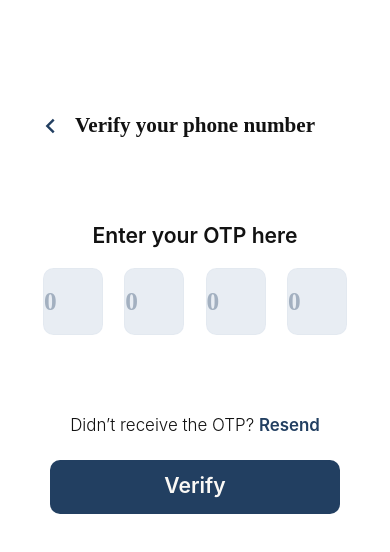
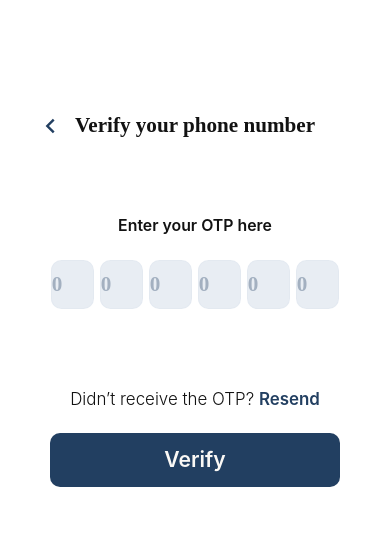
Before and after one commit to Sakthi1674/Kubyn, a React Native app: screen /NumOtp in a window 390 px wide. Shown: the top 552 px of the page. Built offline with nearby package versions, Linux system fonts and the light colour scheme.

Commit message:
17-10-2025

```diff
--- a/package.json
+++ b/package.json
@@ -17,7 +17,7 @@
     "@react-navigation/native-stack": "^7.3.27",
     "@react-navigation/stack": "^7.4.9",
     "react": "19.1.0",
-    "react-native": "0.81.4",
+    "react-native": "^0.81.4",
     "react-native-safe-area-context": "^5.6.1",
     "react-native-screens": "^4.16.0",
     "react-native-size-matters": "^0.4.2",
--- a/src/screens/createaccount/NumOtp.tsx
+++ b/src/screens/createaccount/NumOtp.tsx
@@ -5,53 +5,59 @@ import {
   StyleSheet,
   TouchableOpacity,
   TextInput,
+  Alert,
 } from "react-native";
 import { useNavigation, NavigationProp, useRoute, RouteProp } from "@react-navigation/native";
 import BackWard from "../../assets/icons/BackWard";
 import ButtonComp from "../../components/common/ButtonComp";
 import { scale, verticalScale, moderateScale } from "react-native-size-matters";
+import auth from '@react-native-firebase/auth';
 
 type RootStackParamList = {
   NumVerify: undefined;
-  NumOtp: { phone: string }; // Correct
-  CreateAccount: { number: string }; // Keep number param
+  NumOtp: { phone: string; confirmResult: any };
+  CreateAccount: { number: string };
   LoginSuccess: undefined;
 };
-
-
 const NumOtp: React.FC = () => {
-  const [otp, setOtp] = useState(["", "", "", ""]);
+  const [otp, setOtp] = useState(new Array(6).fill("")); // 6 digits
   const [error, setError] = useState(false);
   const [focusedIndex, setFocusedIndex] = useState<number | null>(null);
   const inputsRef = useRef<TextInput[]>([]);
   const navigation = useNavigation<NavigationProp<RootStackParamList>>();
   const route = useRoute<RouteProp<RootStackParamList, "NumOtp">>();
-const phone = route.params?.phone || ""; // receive phone
+  const phone = route.params?.phone || "";
+  const confirmResult = route.params?.confirmResult;
 
   const handleChange = (text: string, index: number) => {
     if (/^\d$/.test(text) || text === "") {
       const newOtp = [...otp];
       newOtp[index] = text;
       setOtp(newOtp);
-
-      // If user types something after error → reset error
       if (text) setError(false);
 
-      // Auto move focus
-      if (text && index < 3) {
-        inputsRef.current[index + 1]?.focus();
-      } else if (!text && index > 0) {
-        inputsRef.current[index - 1]?.focus();
-      }
+      // Auto-focus next or previous
+      if (text && index < 5) inputsRef.current[index + 1]?.focus();
+      else if (!text && index > 0) inputsRef.current[index - 1]?.focus();
     }
   };
 
-  const handleVerify = () => {
+  const handleVerify = async () => {
     const enteredOtp = otp.join("");
-    if (enteredOtp.length === 4 && /^\d{4}$/.test(enteredOtp)) {
+    if (enteredOtp.length === 6 && /^\d{6}$/.test(enteredOtp)) {
       setError(false);
-      console.log("Entered OTP:", enteredOtp);
-      navigation.navigate("CreateAccount", { number: phone });
+      if (!confirmResult) {
+        // Alert.alert("Error", "OTP verification failed. Please try again.");
+        return;
+      }
+      try {
+        await confirmResult.confirm(enteredOtp);
+        navigation.navigate("CreateAccount", { number: phone });
+      } catch (err: any) {
+        console.error("OTP verification error:", err);
+        setError(true);
+        // Alert.alert("Invalid OTP", "The OTP you entered is incorrect.");
+      }
     } else {
       setError(true);
     }
@@ -59,12 +65,8 @@ const phone = route.params?.phone || ""; // receive phone
 
   return (
     <View style={styles.container}>
-      {/* Header */}
       <View style={styles.headerContainer}>
-        <TouchableOpacity
-          onPress={() => navigation.goBack()}
-          style={styles.backButton}
-        >
+        <TouchableOpacity onPress={() => navigation.goBack()} style={styles.backButton}>
           <BackWard width={10} height={16} color="#223F61" />
         </TouchableOpacity>
         <Text style={styles.heading}>Verify your phone number</Text>
@@ -72,12 +74,9 @@ const phone = route.params?.phone || ""; // receive phone
 
       <Text style={styles.otpText}>Enter your OTP here</Text>
 
-      {/* OTP Boxes */}
       <View style={styles.otpContainer}>
         {otp.map((digit, index) => {
           const isFocused = focusedIndex === index;
-
-          // 🔹 Dynamic color logic
           let borderColor = "#E3E9F1CC";
           let backgroundColor = "#E3E9F1CC";
           let placeholderColor = "rgba(34,63,97,0.35)";
@@ -93,13 +92,8 @@ const phone = route.params?.phone || ""; // receive phone
           return (
             <TextInput
               key={index}
-              ref={(el) => {
-                if (el) inputsRef.current[index] = el;
-              }}
-              style={[
-                styles.otpBox,
-                { borderColor, backgroundColor },
-              ]}
+              ref={(el) => { if (el) inputsRef.current[index] = el; }}
+              style={[styles.otpBox, { borderColor, backgroundColor }]}
               keyboardType="number-pad"
               maxLength={1}
               value={digit}
@@ -114,122 +108,137 @@ const phone = route.params?.phone || ""; // receive phone
         })}
       </View>
 
-      {/* Error message */}
       <View style={styles.errorWrapper}>
-        {error ? (
-          <Text style={styles.errorText}>* OTP is required</Text>
-        ) : null}
+        {error ? <Text style={styles.errorText}>* Invalid OTP</Text> : null}
       </View>
 
-      {/* Resend Section */}
       <View style={styles.resendContainer}>
         <Text style={styles.infoText}>Didn’t receive the OTP? </Text>
-        <TouchableOpacity onPress={() => console.log("Resend OTP")}>
+        <TouchableOpacity onPress={() => confirmResult && confirmResult.resend && confirmResult.resend()}>
           <Text style={styles.resendText}>Resend</Text>
         </TouchableOpacity>
       </View>
 
-      {/* Verify Button */}
       <ButtonComp
         title="Verify"
         onPress={handleVerify}
-        style={{
-          backgroundColor: "#223F61",
-        }}
-        textStyle={{
-          color: "#FAF8F5",
-        }}
+        style={{ backgroundColor: "#223F61" }}
+        textStyle={{ color: "#FAF8F5" }}
       />
     </View>
   );
 };
 
+
 const styles = StyleSheet.create({
+  // Main container for the screen
   container: {
-    flex: 1,
-    backgroundColor: "#FFFFFF",
-    paddingHorizontal: scale(40),
-    paddingTop: verticalScale(90),
-    alignItems: "center",
+    flex: 1, // fills the entire screen
+    backgroundColor: "#FFFFFF", // white background
+    paddingHorizontal: scale(40), // horizontal padding on both sides
+    paddingTop: verticalScale(90), // top padding
+    alignItems: "center", // center items horizontally
   },
+
+  // Container for the header section (back button + title)
   headerContainer: {
-    width: "100%",
-    marginBottom: verticalScale(20),
-    alignItems: "center",
-    position: "relative",
+    width: "100%", // full width
+    marginBottom: verticalScale(20), // space below header
+    alignItems: "center", // center title horizontally
+    position: "relative", // allows absolute positioning for back button
   },
+
+  // Back button styling
   backButton: {
-    position: "absolute",
-    left: scale(0),
-    top: verticalScale(5),
+    position: "absolute", // positioned relative to headerContainer
+    left: scale(0), // align to the left
+    top: verticalScale(5), // small top offset
   },
+
+  // Header title text
   heading: {
-    fontFamily: "Kollektif-Bold",
-    fontWeight: "700",
-    fontSize: moderateScale(20),
-    lineHeight: moderateScale(26),
-    color: "#121212",
-    textAlign: "center",
+    fontFamily: "Kollektif-Bold", // custom font
+    fontWeight: "700", // bold weight
+    fontSize: moderateScale(20), // responsive font size
+    lineHeight: moderateScale(26), // line height
+    color: "#121212", // dark text color
+    textAlign: "center", // center text
   },
+
+  // OTP instruction text
   otpText: {
-    fontFamily: "Avenir LT Std 65 Medium",
-    fontWeight: "600",
-    fontSize: moderateScale(20),
-    lineHeight: verticalScale(31),
-    color: "#121212",
-    marginTop: moderateScale(50),
-    marginBottom: verticalScale(10),
-    textAlignVertical: "center",
+    fontFamily: "Avenir LT Std 65 Medium", // medium font
+    fontWeight: "600", // semi-bold
+    fontSize: moderateScale(15), // font size
+    lineHeight: verticalScale(15), // line height
+    color: "#121212", // dark color
+    marginTop: moderateScale(50), // top margin to separate from header
+    marginBottom: verticalScale(20), // bottom margin before OTP boxes
+    textAlignVertical: "center", // vertical alignment of text
   },
+
+  // Container for OTP input boxes
   otpContainer: {
-    flexDirection: "row",
-    justifyContent: "center",
-    gap: scale(19),
-    marginBottom: verticalScale(5),
+    flexDirection: "row", // arrange boxes in a row
+    justifyContent: "center", // center them horizontally
+    gap: scale(5), // space between each OTP box
+    marginBottom: verticalScale(5), // small bottom margin
   },
+
+  // Individual OTP input box
   otpBox: {
-    width: scale(54),
-    height: verticalScale(54),
-    borderRadius: moderateScale(10),
-    borderWidth: 1.5,
-    fontSize: moderateScale(24),
-    fontWeight: "600",
-    fontFamily: "Avenir LT Std",
-    color: "#223F61",
+    width: scale(39), // width of the box
+    height: verticalScale(39), // height of the box
+    borderRadius: moderateScale(10), // rounded corners
+    borderWidth: 1, // border width
+    fontSize: moderateScale(20), // text size inside box
+    fontWeight: "600", // semi-bold text
+    fontFamily: "Avenir LT Std", // font family
+    color: "#223F61", // text color
   },
+
+  // Container for error messages
   errorWrapper: {
-    height: verticalScale(20),
-    justifyContent: "flex-end",
-    alignItems: "flex-end",
-    width: "100%",
-    marginBottom: verticalScale(10),
+    height: verticalScale(20), // reserve height for error text
+    justifyContent: "flex-end", // align text to the bottom
+    alignItems: "flex-end", // align text to the right
+    width: "100%", // full width
+    marginBottom: verticalScale(10), // space below error
   },
+
+  // Error text styling
   errorText: {
-    fontFamily: "Avenir LT Std 55 Roman",
-    fontWeight: "400",
-    fontSize: moderateScale(12),
-    lineHeight: verticalScale(19),
-    color: "#E74C3C",
+    fontFamily: "Avenir LT Std 55 Roman", // regular font
+    fontWeight: "400", // normal weight
+    fontSize: moderateScale(12), // small font size
+    lineHeight: verticalScale(19), // line height
+    color: "#E74C3C", // red color for errors
   },
+
+  // Container for "Resend OTP" section
   resendContainer: {
-    flexDirection: "row",
-    alignItems: "center",
-    marginBottom: verticalScale(15),
-    marginTop: moderateScale(30),
+    flexDirection: "row", // arrange text in a row
+    alignItems: "center", // center vertically
+    marginBottom: verticalScale(15), // bottom spacing
+    marginTop: moderateScale(30), // top spacing from OTP box
   },
+
+  // Info text before "Resend"
   infoText: {
-    fontFamily: "Avenir LT Std 45 Book",
-    fontWeight: "300",
-    fontSize: moderateScale(16),
-    lineHeight: verticalScale(25),
-    color: "#121212",
+    fontFamily: "Avenir LT Std 45 Book", // lighter font
+    fontWeight: "300", // thin weight
+    fontSize: moderateScale(16), // font size
+    lineHeight: verticalScale(25), // line height
+    color: "#121212", // dark text
   },
+
+  // "Resend" clickable text
   resendText: {
-    fontFamily: "Avenir LT Std 65 Medium",
-    fontWeight: "600",
-    fontSize: moderateScale(16),
-    lineHeight: verticalScale(25),
-    color: "#223F61",
+    fontFamily: "Avenir LT Std 65 Medium", // medium font
+    fontWeight: "600", // semi-bold
+    fontSize: moderateScale(16), // font size
+    lineHeight: verticalScale(25), // line height
+    color: "#223F61", // blueish color to indicate action
   },
 });
 
```
Also changed, not shown: src/screens/createaccount/NumVerify.tsx (+23 -16 lines), 4 other files (tests, documents, lock files or other folders).
